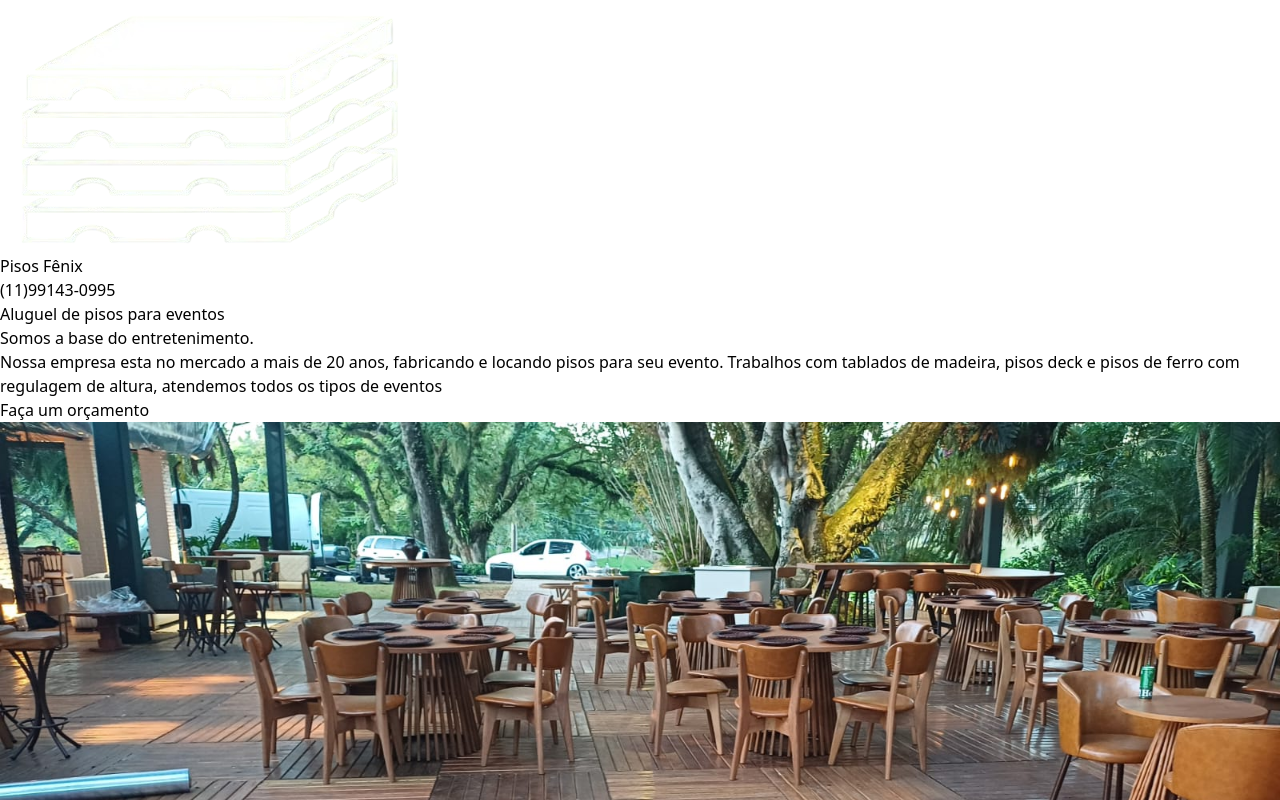
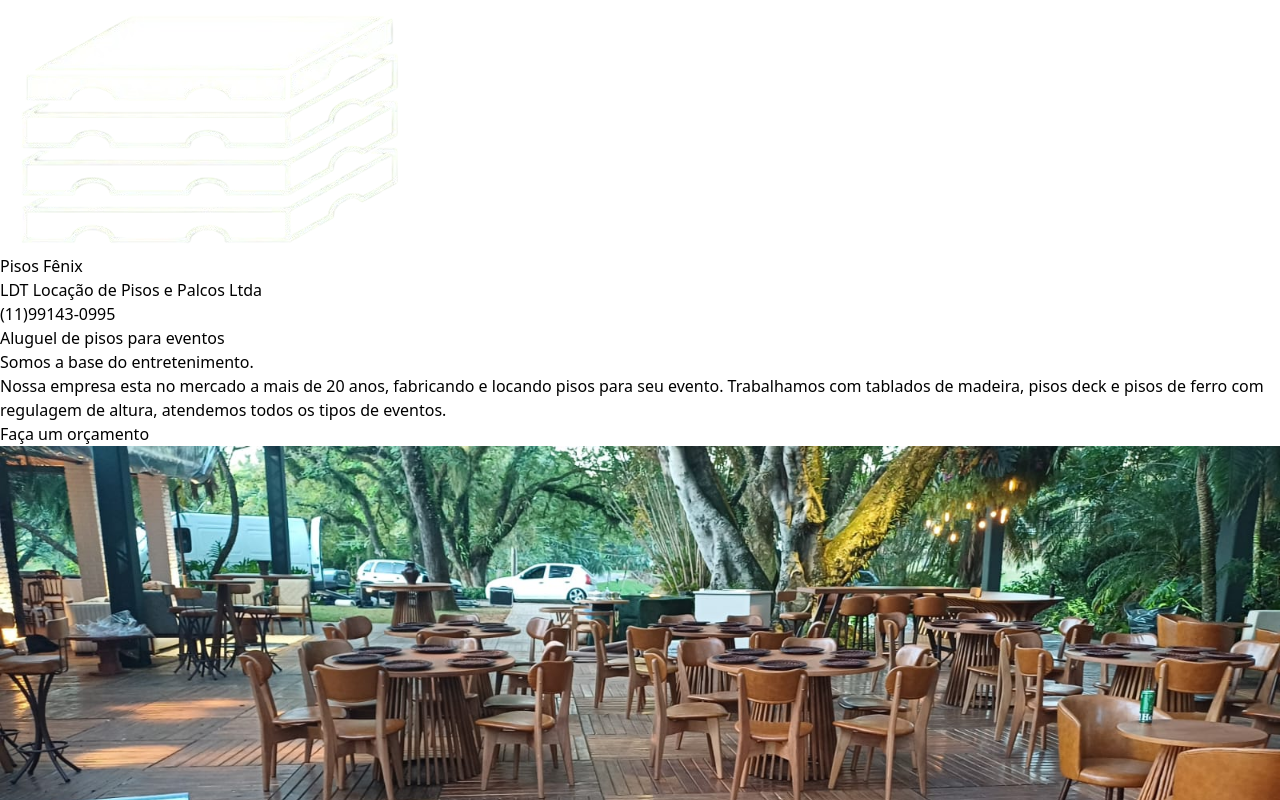
Before and after one commit to williandeitosi/pisosfenix, a React (Vite) app: page / in a window 1280 px wide. Shown: the top 800 px of the page. Built offline with nearby package versions, Linux system fonts and the light colour scheme.

Commit message:
fix: change title

```diff
--- a/src/components/LDTpisos.tsx
+++ b/src/components/LDTpisos.tsx
@@ -60,13 +60,20 @@ const WhatsAppButton: React.FC = () => (
 function Header() {
   return (
     <header className="md:mx-20 flex items-center justify-between p-4">
-      <div className="flex flex-col md:flex-row gap-2 items-center ">
+      <div className="flex flex-col md:flex-row gap-2 items-center">
         <img
           src={mLogo}
           alt="Pisos Fênix"
           className="h-8 md:h-10 w-auto brightness-0 invert"
         />
-        <h1 className=" font-semibold text-gray-300 text-xl">Pisos Fênix</h1>
+        <div className="flex flex-col">
+          <h1 className=" font-semibold text-gray-300 text-xl mx-auto md:mx-0 ">
+            Pisos Fênix
+          </h1>
+          <p className=" font-semibold text-gray-300 text-xs md:text-sm">
+            LDT Locação de Pisos e Palcos Ltda
+          </p>
+        </div>
       </div>
       <div className="flex items-center space-x-4">
         <p className="rounded-md px-4 py-2 text-green-500 text-xl">
@@ -89,9 +96,9 @@ const MainSection: React.FC = () => (
         </p>
         <p className="mb-8 text-gray-300">
           Nossa empresa esta no mercado a mais de 20 anos, fabricando e locando
-          pisos para seu evento. Trabalhos com tablados de madeira, pisos deck e
-          pisos de ferro com regulagem de altura, atendemos todos os tipos de
-          eventos
+          pisos para seu evento. Trabalhamos com tablados de madeira, pisos deck
+          e pisos de ferro com regulagem de altura, atendemos todos os tipos de
+          eventos.
         </p>
         <a
           target="_blank"
@@ -151,7 +158,7 @@ const StructureSection: React.FC = () => {
     {
       name: "FERRO",
       image: estruturaImage,
-      title: "Estrutura de Madeira",
+      title: "Estrutura de Ferro",
       description: `Nosso piso de ferro é projetado para garantir agilidade, alinhamento e nivelamento para a montagem do evento. Ele é composto por travessas de metal e um sistema de regulagem de altura, por meio de um pé ajustável (macaquinho). Além disso, utilizamos uma placa de madeira de 1x1 com 25mm de espessura para reforçar ainda mais a estrutura, sendo possível adicionar uma chapa de madeira de 2,20 x 1,10, parafusada em cima destas placas, proporcionando maior resistência e estabilidade ao piso, onde receberá o acabamento final (forração em carpete, vinílico ou de sua preferência). Também trabalhamos com tablados de madeira, módulos inteiros com diversas medidas. Outra opção para o seu evento.`,
     },
   ];
```
